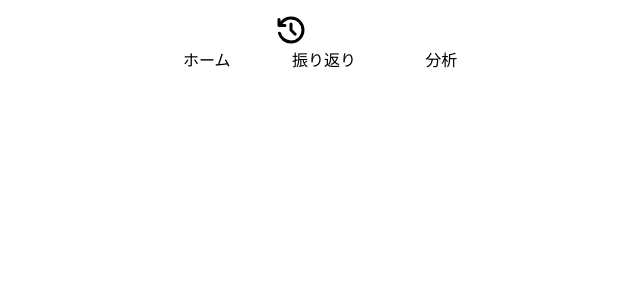
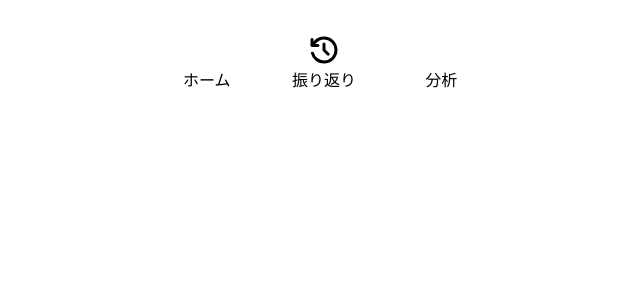
Before and after one commit to risa-h1108/Miru, a React (Vite) app: page /analysis in a window 1280 px wide. Shown: the top 300 px of the page, without its empty margins (316-956 px from the left). Built offline with nearby package versions, Linux system fonts and the light colour scheme; some icons are missing.

Commit message:
fix:アイコンと文字がずれて表示される問題を修正

```diff
--- a/src/components/TabBar.tsx
+++ b/src/components/TabBar.tsx
@@ -5,7 +5,7 @@ import type { TabCards } from "../types";
 import { useNavigate } from "react-router-dom";
 
 //タブの枠内での位置調整CSS
-const TabGridBase = "grid grid-cols-3 gap-4 px-6 mb-4 mt-3 max-w-sm mx-auto";
+const TabGridBase = "grid grid-cols-3 gap-4 px-6 mb-4 mt-8 max-w-sm mx-auto";
 
 //タブの選択肢リスト
 const TabList: TabCards[] = [
@@ -23,7 +23,7 @@ export default function TabBar() {
   const navigate = useNavigate();
 
   return (
-    <div className="">
+    <div className=" ">
       {/*タブの中身を表示*/}
       <div className={TabGridBase}>
         {/*map処理で3つのタブ選択肢を生成*/}
@@ -31,8 +31,10 @@ export default function TabBar() {
           <button
             key={item.id}
             //タブが表示される瞬間（レンダリング時）にnavigateが実施されてページ遷移を起こさないために、
-            // アロー関数[()=>]で包んで「まだ実行しない関数」の形にしておく
+            //アロー関数[()=>]で包んで「まだ実行しない関数」の形にしておく
             onClick={() => navigate(item.url)}
+            //buttonタブ内をflexで縦方向（flex-col）に並べ、items-centerで横方向の中央も揃える
+            className="flex flex-col items-center"
           >
             {/*アイコンの表示*/}
             <Icon icon={item.icon} width={36} height={36} />
```
